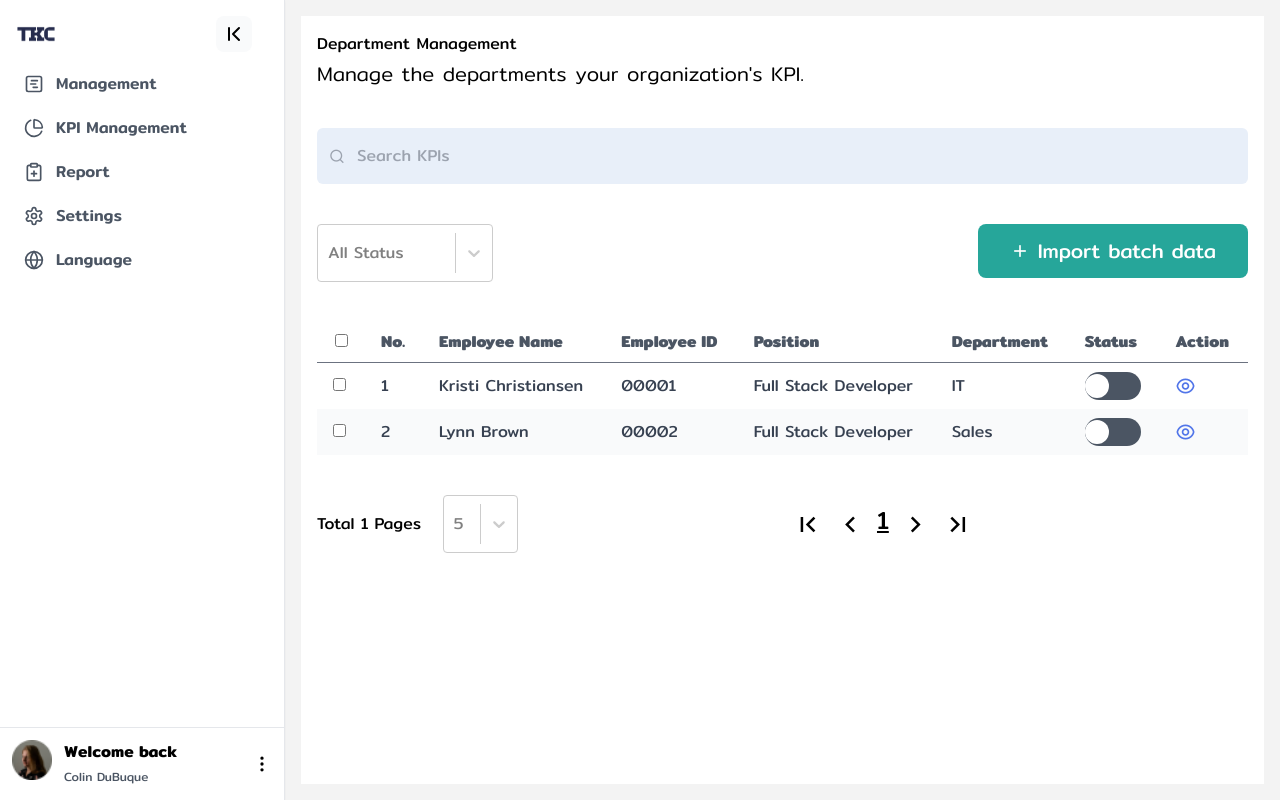
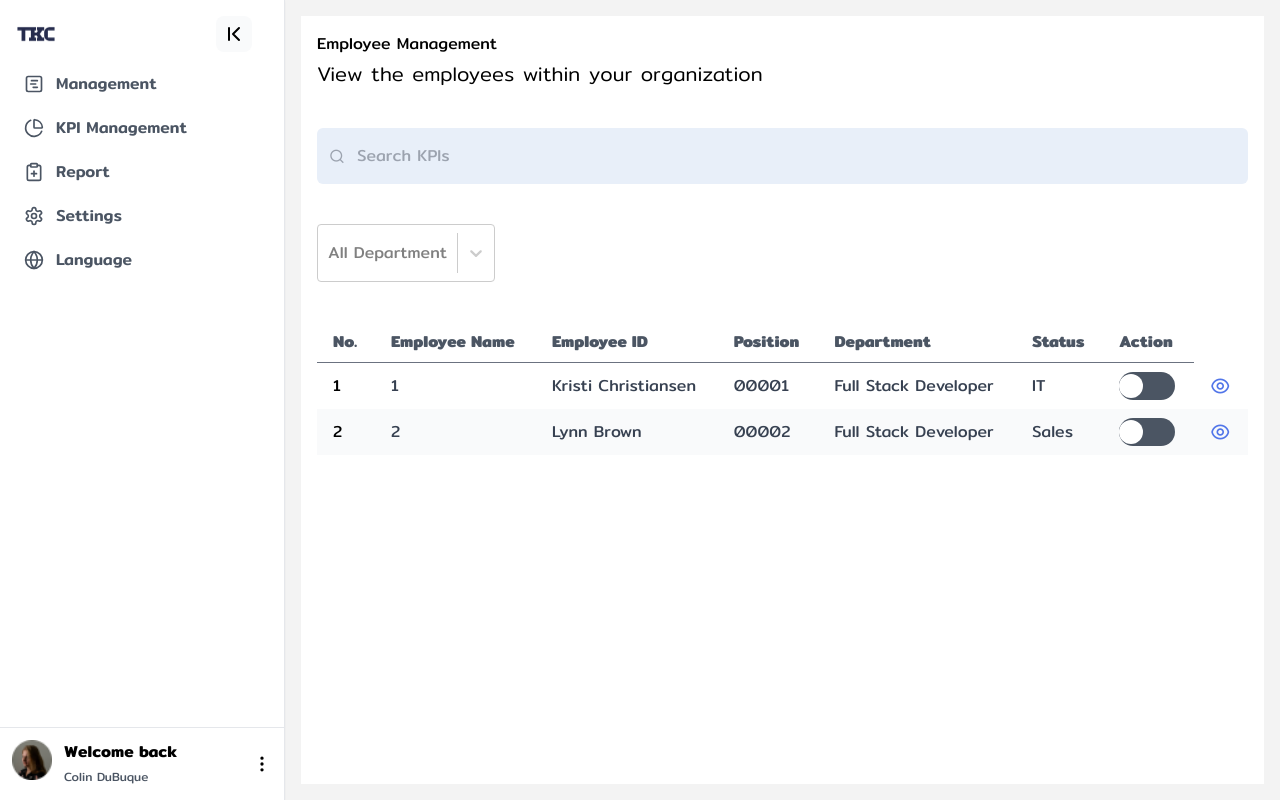
Before and after one commit to nannapas4869/turnkey, a React (Vite) app: page /Employee/2 in a window 1280 px wide. Built offline with nearby package versions, Linux system fonts and the light colour scheme.

Commit message:
Employee__filter success

```diff
--- a/src/pages/Employee.jsx
+++ b/src/pages/Employee.jsx
@@ -1,12 +1,18 @@
-import React, {useState} from "react";
+import React, { useState } from "react";
 import DataTable_Employee from "../components/DataTable_Employee";
 import SearchBar from "../components/SearchBar";
 import Select from "react-select";
 function Employee() {
   const [isModalOpen, setIsModalOpen] = useState(false);
-  const headers = ["No.", "Employee Name", "Position", "Department", "Status", "Action"];
-  const data1 = [
+  const headers = [
+    "No.",
+    "Employee Name",
+    "Position",
+    "Department",
+    "Status",
+    "Action",
   ];
+  const data1 = [];
   const options = [
     { value: "Active", label: "Active" },
     { value: "Inactive", label: "Inactive" },
@@ -21,12 +27,12 @@ function Employee() {
   return (
     <article className="bg-white w-full h-full">
       <div className="container mx-auto p-4">
-      <h1 className="mb-1">Employee Management</h1>
+        <h1 className="mb-1">Employee Management</h1>
         <p className="font-light text-xl">
           View the employee within your organization.
         </p>
-             <SearchBar/>
- <div className="flex flex-row justify-between">
+        <SearchBar />
+        <div className="flex flex-row justify-between">
           <div className="w-8/12 flex gap-5">
             <Select
               className="basic-single w-5/12 mt-10 mb-10"
@@ -45,26 +51,10 @@ function Employee() {
               placeholder="All Status"
             />
           </div>
-
-          <div className="flex justify-end items-start ">
-            <button
-              className="mt-10 button__style__table text-xl"
-              onClick={() => setIsModalOpen(true)}
-            >
-              <i className="ri-add-fill"></i> Import batch data
-            </button>
-          </div>
-      </div>
+        </div>
 
         <DataTable_Employee headers={headers} data={data1} />
-
-
-
-
-
       </div>
-
-
     </article>
   );
 }
--- a/src/pages/Employee_2.jsx
+++ b/src/pages/Employee_2.jsx
@@ -1,19 +1,20 @@
 import React, { useState } from "react";
+import Select from "react-select";
 import SearchBar from "../components/SearchBar";
-import Select from "react-select";
-import DataTable from "../components/DataTable";
-import "remixicon/fonts/remixicon.css";
 import Switch from "../components/Switch";
-import Modal from "react-modal";
-import Kristi from "../assets/images/Kristi.png"
-import Call from "../assets/images/Call.png"
-import Mail from "../assets/images/Mail.png"
-import Address from "../assets/images/address.png"
-function Employee_2() {
-const [selectedRows, setSelectedRows] = useState([]);
-  const [isModalOpen2, setIsModalOpen2] = useState(false);
+function Employee() {
+  const [selectedDepartment, setSelectedDepartment] = useState("All");
 
-      const headers = ["No.", "Employee Name", "Employee ID", "Position", "Department","Status", "Action"];
+  const headers = [
+    "No.",
+    "Employee Name",
+    "Employee ID",
+    "Position",
+    "Department",
+    "Status",
+    "Action",
+  ];
+
   const data = [
     [
       1,
@@ -22,8 +23,11 @@ const [selectedRows, setSelectedRows] = useState([]);
       "Full Stack Developer",
       "IT",
       <Switch />,
-          <div class="flex flex-row gap-3">
-             <i class="ri-eye-line eye__style cursor-pointer" onClick={() => setIsModalOpen2(true)}></i>
+      <div className="flex flex-row gap-3">
+        <i
+          className="ri-eye-line eye__style cursor-pointer"
+          onClick={() => setIsModalOpen2(true)}
+        ></i>
       </div>,
     ],
     [
@@ -33,178 +37,100 @@ const [selectedRows, setSelectedRows] = useState([]);
       "Full Stack Developer",
       "Sales",
       <Switch />,
-            <div class="flex flex-row gap-3">
-               <i class="ri-eye-line eye__style cursor-pointer" onClick={() => setIsModalOpen2(true)}></i>
+      <div className="flex flex-row gap-3">
+        <i
+          className="ri-eye-line eye__style cursor-pointer"
+          onClick={() => setIsModalOpen2(true)}
+        ></i>
       </div>,
     ],
   ];
-      const options = [
-        { value: "Active", label: "Active" },
-        { value: "Inactive", label: "Inactive" },
+
+  const options2 = [
+    { value: "All", label: "All Department" },
+    { value: "Marketing", label: "Marketing" },
+    { value: "Sales", label: "Sales" },
+    { value: "Finance", label: "Finance" },
+    { value: "IT", label: "IT" },
   ];
 
-      const itemsPerPageOptions = [5, 10, 20, 50, 100];
-      const [currentPage, setCurrentPage] = useState(1);
-      const [itemsPerPage, setItemsPerPage] = useState(itemsPerPageOptions[0]); // Default to 5 items per page
+  const filteredData = React.useMemo(() => {
+    if (selectedDepartment === "All") {
+      return data;
+    }
+    const departmentIndex = headers.indexOf("Department");
+    return data.filter((row) => row[departmentIndex] === selectedDepartment);
+  }, [data, selectedDepartment, headers]);
 
-      // Calculate total pages
-      const totalPages = Math.ceil(data.length / itemsPerPage);
+  const handleDepartmentChange = (selectedOption) => {
+    setSelectedDepartment(selectedOption.value);
+  };
 
-      // Get current page data
-      const startIndex = (currentPage - 1) * itemsPerPage;
-      const currentPageData = data.slice(startIndex, startIndex + itemsPerPage);
-
-      // Handle page change
-      const handlePageChange = (page) => {
-        if (page >= 1 && page <= totalPages) {
-          setCurrentPage(page);
-        }
-      };
-      const [formValues, setFormValues] = useState({
-        departmentName: "",
-        weight: "",
-      });
-      const [formValues2, setFormValues2] = useState({
-        departmentName2: "Project Management",
-        weight2: 70,
-      });
-      const isFormValid =
-      formValues2.departmentName2 !== "" &&
-      formValues2.weight2 !== ""
-      const isFormValid2 =
-      formValues2.departmentName2 !== "" &&
-      formValues.weight2 !== ""
   return (
     <article className="bg-white w-full h-full">
       <div className="container mx-auto p-4">
-      <h1 className="mb-1">Department Management</h1>
+        <h1 className="mb-1">Employee Management</h1>
         <p className="font-light text-xl">
-          Manage the departments your organization's KPI.
+          View the employees within your organization
         </p>
         <SearchBar />
         <div className="flex flex-row justify-between">
           <div className="w-8/12 flex gap-5">
             <Select
-              className="basic-single w-44 mt-10 mb-10"
+              className="basic-single w-54 mt-10 mb-10"
               classNamePrefix="select"
-              defaultValue={""}
-              name="status"
-              options={options}
-              placeholder="All Status"
+              name="department"
+              options={options2}
+              placeholder="All Department"
+              onChange={handleDepartmentChange}
             />
           </div>
-
-          <div className="flex justify-end items-start ">
-            <button
-              className="mt-10 button__style__table text-xl"
-              onClick={() => setIsModalOpen(true)}
+        </div>
+        <div className="overflow-x-auto">
+          <table className="bg-white table-auto w-full">
+            <thead className="bg-gray-100">
+              <tr>
+                {headers.map((header, index) => (
+                  <th
+                    key={index}
+                    className="border-b border-gray-500 bg-white px-4 py-2 text-left text-gray-600"
                   >
-              <i className="ri-add-fill"></i> Import batch data
-            </button>
+                    {header}
+                  </th>
+                ))}
+              </tr>
+            </thead>
+            <tbody>
+              {filteredData.length === 0 ? (
+                <tr>
+                  <td
+                    colSpan={headers.length + 1}
+                    className="text-center px-4 py-6 text-gray-500 text-xl font-semibold"
+                  >
+                    No Employees Found
+                  </td>
+                </tr>
+              ) : (
+                filteredData.map((row, rowIndex) => (
+                  <tr
+                    key={rowIndex}
+                    className={rowIndex % 2 === 0 ? "bg-white" : "bg-gray-50"}
+                  >
+                    <td className="px-4 py-2">{rowIndex + 1}</td>
+                    {row.map((cell, cellIndex) => (
+                      <td key={cellIndex} className="px-4 py-2 text-gray-700">
+                        {cell}
+                      </td>
+                    ))}
+                  </tr>
+                ))
+              )}
+            </tbody>
+          </table>
         </div>
       </div>
-        <DataTable headers={headers} data={currentPageData} />
-        <div className="flex flex-row justify-start items-center">
-          <p class="w-40">Total {totalPages} Pages</p>
-          <Select
-            className="basic-single w-24 mt-10 mb-10"
-            classNamePrefix="select"
-            defaultValue={""}
-            name="page"
-            options={itemsPerPageOptions.map((value) => ({
-              value,
-              label: value,
-            }))}
-            placeholder={itemsPerPage}
-            onChange={(e) => setItemsPerPage(Number(e.value))}
-          />
-          <div className="w-full">
-            <div className="flex flex-row gap-3 justify-center">
-              <i
-                class="ri-skip-left-line arrow__size"
-                onClick={() => handlePageChange(1)}
-              ></i>
-              <i
-                class="ri-arrow-left-s-line arrow__size"
-                onClick={() => handlePageChange(currentPage - 1)}
-              ></i>
-              {Array.from({ length: totalPages }, (_, i) => (
-                <p
-                  key={i}
-                  className={`number__size ${
-                    currentPage === i + 1 ? "active" : ""
-                  }`}
-                  onClick={() => handlePageChange(i + 1)}
-                >
-                  {i + 1}
-                </p>
-              ))}
-              <i
-                class="ri-arrow-right-s-line arrow__size"
-                onClick={() => handlePageChange(currentPage + 1)}
-              ></i>
-              <i
-                class="ri-skip-right-line arrow__size"
-                onClick={() => handlePageChange(totalPages)}
-              ></i>
-            </div>
-          </div>
-        </div>
-        {isModalOpen2 && (
-        <div
-          className="fixed inset-0 bg-gray-800 bg-opacity-50 flex items-center justify-center z-50 transition-opacity duration-300"
-          onClick={() => setIsModalOpen2(false)}
-        >
-          <div
-            className="bg-white p-6 rounded shadow-lg w-6/12 transition-transform transform scale-100"
-            onClick={(e) => e.stopPropagation()}
-          >
-            <h2 className="text-3xl font-semibold mb-4">View Employee</h2>
-            <hr className="mt-5 mb-5"/>
-            <div className="flex flex-row justify-start gap-3">
-                <div>
-                    <img src={Kristi} alt="Kristi" width="100%" />
-                </div>
-
-                <div className="flex flex-col ">
-                    <p className="text-xl">Kristi Christiansen</p>
-                    <p className="text-[#6C6C6C] font-light">Full Stack Developer (IT)</p>
-                </div>
-            </div>
-            <div className="flex flex-row justify-start gap-3 mt-7">
-                <div>
-                    <img src={Call} alt="call" />
-                </div>
-                <p className="text-[#6C6C6C] font-light text-xl padding_0">(+66) 67 4759 548</p>
-            </div>
-            <div className="flex flex-row justify-start gap-3 mt-7">
-                <div>
-                    <img src={Mail} alt="mail" className="mt-1" />
-                </div>
-                <p className="text-[#6C6C6C] font-light text-xl padding_0">Kristi_Christiansen@gmail.com</p>
-            </div>
-            <div className="flex flex-row justify-start gap-3 mt-7">
-                <div>
-                    <img src={Address} alt="address" className="mt-1" />
-                </div>
-                <p className="text-[#6C6C6C] font-light text-xl padding_0">73958 Larch Close, New Norbert 35047</p>
-            </div>
-            <div className="flex justify-end aligns-end">
-              <button
-                className="px-4 py-2 bg-red-500 text-white rounded hover:bg-red-600 mr-4"
-                onClick={() => setIsModalOpen2(false)}
-              >
-                Cancel
-              </button>
-            </div>
-          </div>
-        </div>
-      )}
-
-
-      </div>
     </article>
-  )
+  );
 }
 
-export default Employee_2
+export default Employee;
```
Also changed, not shown: src/components/DataTable_Employee.jsx (line endings or trailing spaces). Lines whose indentation alone changed are shown as unchanged.
